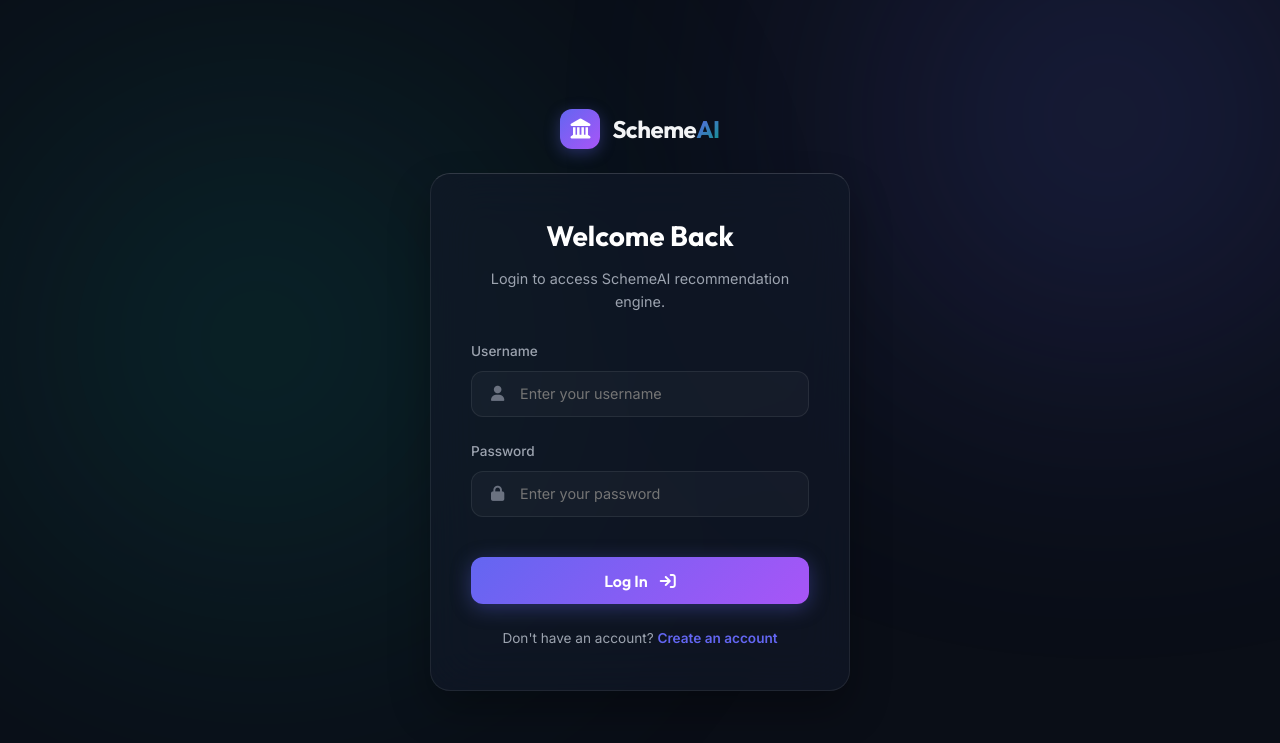
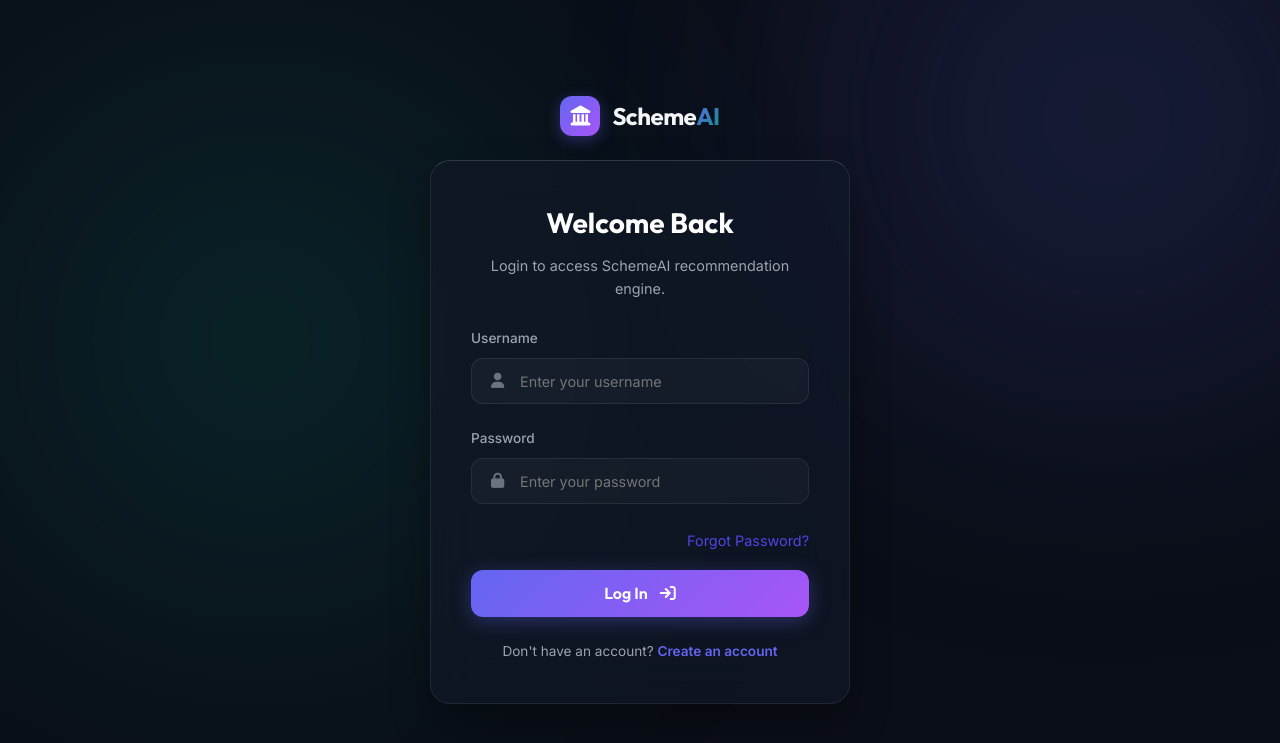
Before and after one commit to Jyothisree233/government-schemes-chatbot, a Flask app: page /login in a window 1280 px wide; the page is wider, and only the part inside the window is pictured. Shown: the top 743 px of that part. Run offline with Flask 3, Linux system fonts and the light colour scheme; parts of the project's set-up code (start-up, migrations or seed data) failed here and were passed over.

Commit message:
Add forgot password feature

```diff
--- a/app.py
+++ b/app.py
@@ -1,7 +1,7 @@
 import os
 from dotenv import load_dotenv
 from flask import Flask, render_template, request, jsonify, session, redirect, url_for
-from utils.db import init_db, register_user, validate_user, save_chat_message, get_chat_history, clear_chat_history
+from utils.db import init_db, register_user, validate_user, save_chat_message, get_chat_history, clear_chat_history,get_user_by_username
 from models.recommender import generate_recommendation_response
 
 # Load environment configurations
@@ -95,6 +95,31 @@ def login():
     return render_template('login.html', error=error, success_msg=success_msg)
 
 @app.route('/logout')
+@app.route('/forgot-password', methods=['GET', 'POST'])
+def forgot_password():
+    if request.method == 'POST':
+        username = request.form.get('username', '').strip()
+
+        if not username:
+            return render_template(
+                'forgot_password.html',
+                error='Please enter your username.'
+            )
+
+        user = get_user_by_username(username)
+
+        if user:
+            return render_template(
+                'forgot_password.html',
+                success_msg='Username found. You can reset your password.'
+            )
+        else:
+            return render_template(
+                'forgot_password.html',
+                error='Username not found.'
+            )
+
+    return render_template('forgot_password.html')
 def logout():
     """
     Logs out the user and clears session tokens.
--- a/templates/login.html
+++ b/templates/login.html
@@ -61,6 +61,12 @@
                         </div>
                     </div>
 
+                    <div style="text-align: right; margin-top: 0.5rem;">
+                        <a href="{{ url_for('forgot_password') }}"
+                        style="color: #4f46e5; text-decoration: none; font-size: 0.9rem;">
+                        Forgot Password?
+                        </a>
+                        </div>
                     <button type="submit" class="btn btn-primary" style="width: 100%; margin-top: 1rem;">
                         <span>Log In</span> <i class="fa-solid fa-arrow-right-to-bracket"></i>
                     </button>
```
Also changed, not shown: templates/forgot_password.html (added, +33 -0 lines), utils/db.py (+17 -0 lines).
